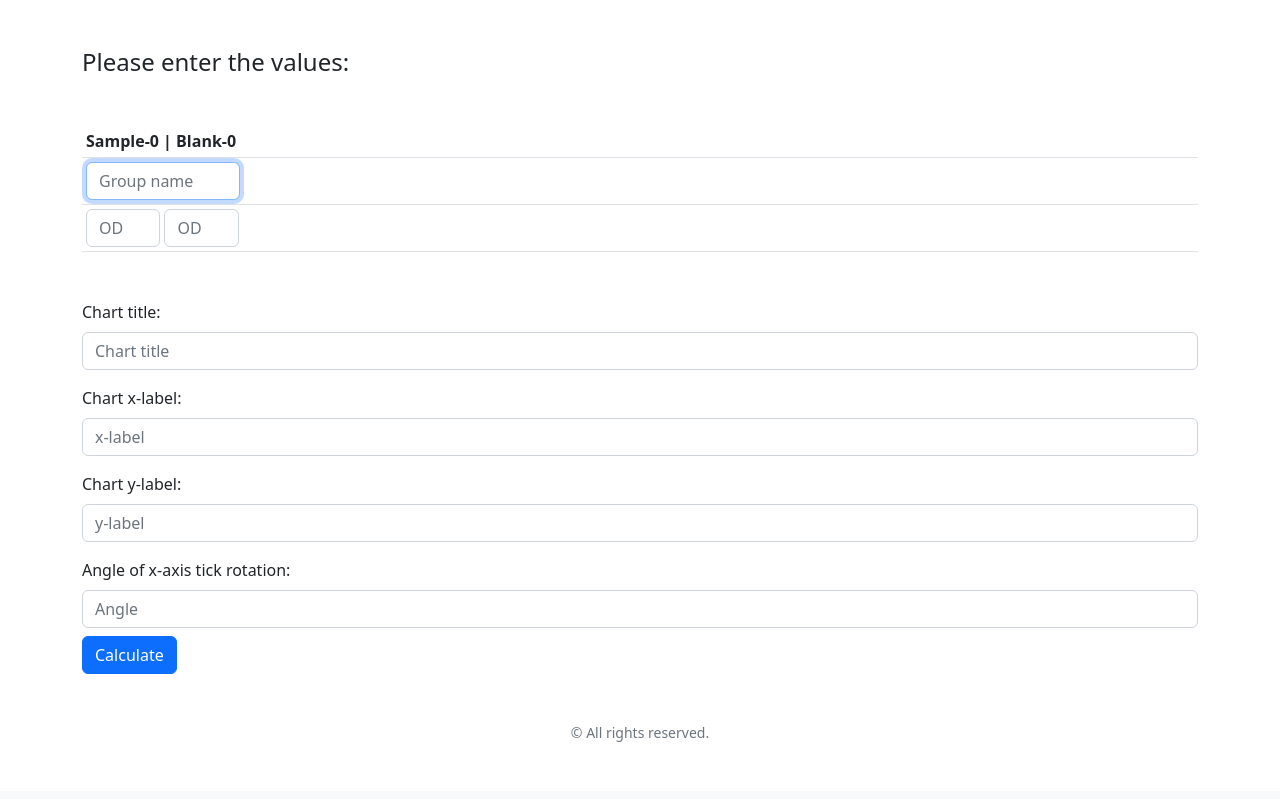
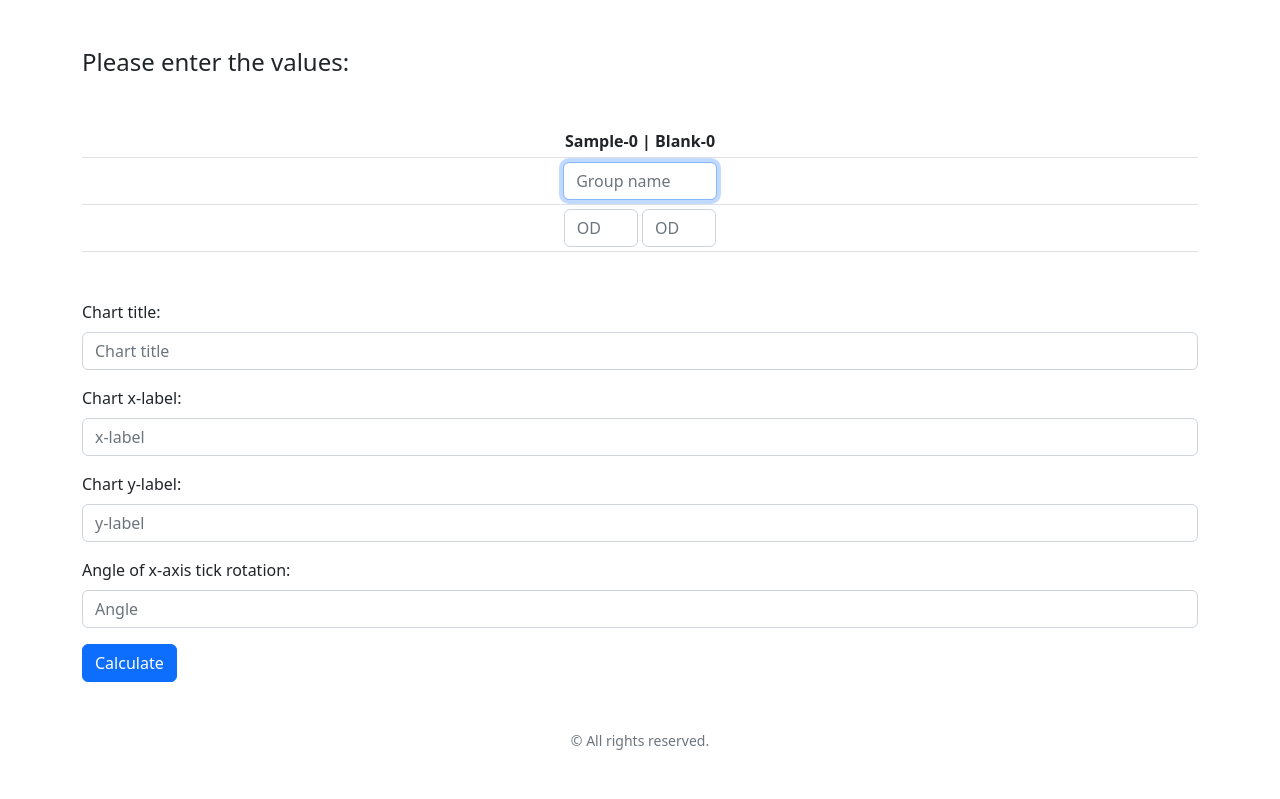
Before and after one commit to morteza1440/cs50x_final_project, a Flask app: template templates/mttcalc.html in a window 1280 px wide. Shown: the part 76-875 px from the top of the page. Before the commit the page ends 818 px from the top, so only its background shows below. Run offline with Flask 2, Linux system fonts and the light colour scheme; the template is opened without the code that fills it: most values are stand-ins (such as "Sample title", 1, 10 or a date in 2020); some libraries are stand-ins or nearby versions.

Commit message:
updated mttcalc.html table

```diff
--- a/templates/mttcalc.html
+++ b/templates/mttcalc.html
@@ -14,7 +14,7 @@
         <div class="table-responsive">
             <table class="table table-sm table-striped-columns">
                 <thead>
-                    <tr>
+                    <tr class="text-center">
 
                         {% for group_num in range(num_groups) %}
 
@@ -25,12 +25,12 @@
                     </tr>
                 </thead>
                 <tbody>
-                    <tr>
+                    <tr class="text-center">
 
                         {% for group_num in range(num_groups) %}
 
                             <td>
-                                <input autocomplete="off" autofocus class="form-control" style="width:9.61rem!important;" name="g{{ group_num }}" placeholder="Group name" type="text">
+                                <input autocomplete="off" autofocus class="form-control m-auto" style="width:9.61rem!important;" name="g{{ group_num }}" placeholder="Group name" type="text">
                             </td>
 
                         {% endfor %}
@@ -39,7 +39,7 @@
 
                     {% for rep in range(num_repeats) %}
 
-                        <tr>
+                        <tr class="text-center">
 
                             {% for group_num in range(num_groups) %}
 
@@ -72,7 +72,7 @@
             <input type="hidden" name="ca" value="true">
             <input type="hidden" name="mc" value="true">
         </div>
-        <button class="btn btn-primary mx-auto mt-2" type="submit">Calculate</button>
+        <button class="btn btn-primary mx-auto mt-3" type="submit">Calculate</button>
     </form>
 
 {% endblock %}
```
Also changed, not shown: 2 other files.
